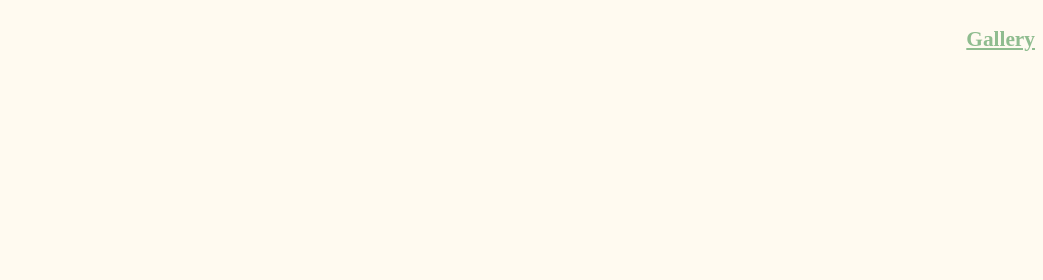
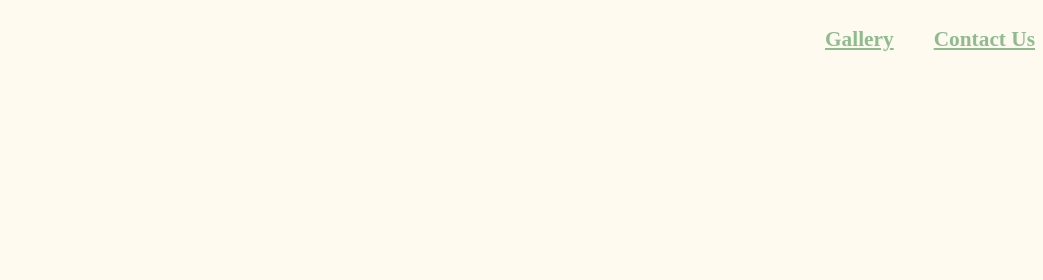
Before and after one commit to ngossoo/assignment4, a plain HTML site: page PlantHelp.html in a window 1280 px wide. Shown: the top 280 px of the page, 237-1280 px from the left. Drawn offline with Linux system fonts and the light colour scheme.

Commit message:
update nav

```diff
--- a/PlantHelp.html
+++ b/PlantHelp.html
@@ -13,7 +13,10 @@
             <a href="index.html"><img src="images/plant%20logo.png" alt="plant logo" height="150"></a>
 
             <ul>
-                <li><a href="Gallery.html"><strong>Gallery</strong> </a> </li>
+
+                <li><a href="Gallery.html"> <strong>Gallery</strong> </a> </li>
+
+                <li><a href="Contact.html"> <strong>Contact Us</strong> </a> </li>
             </ul>
 
 
```
Also changed, not shown: Contact.html (+1 -0 lines), Gallery.html (+3 -1 lines), index.html (+2 -0 lines).
